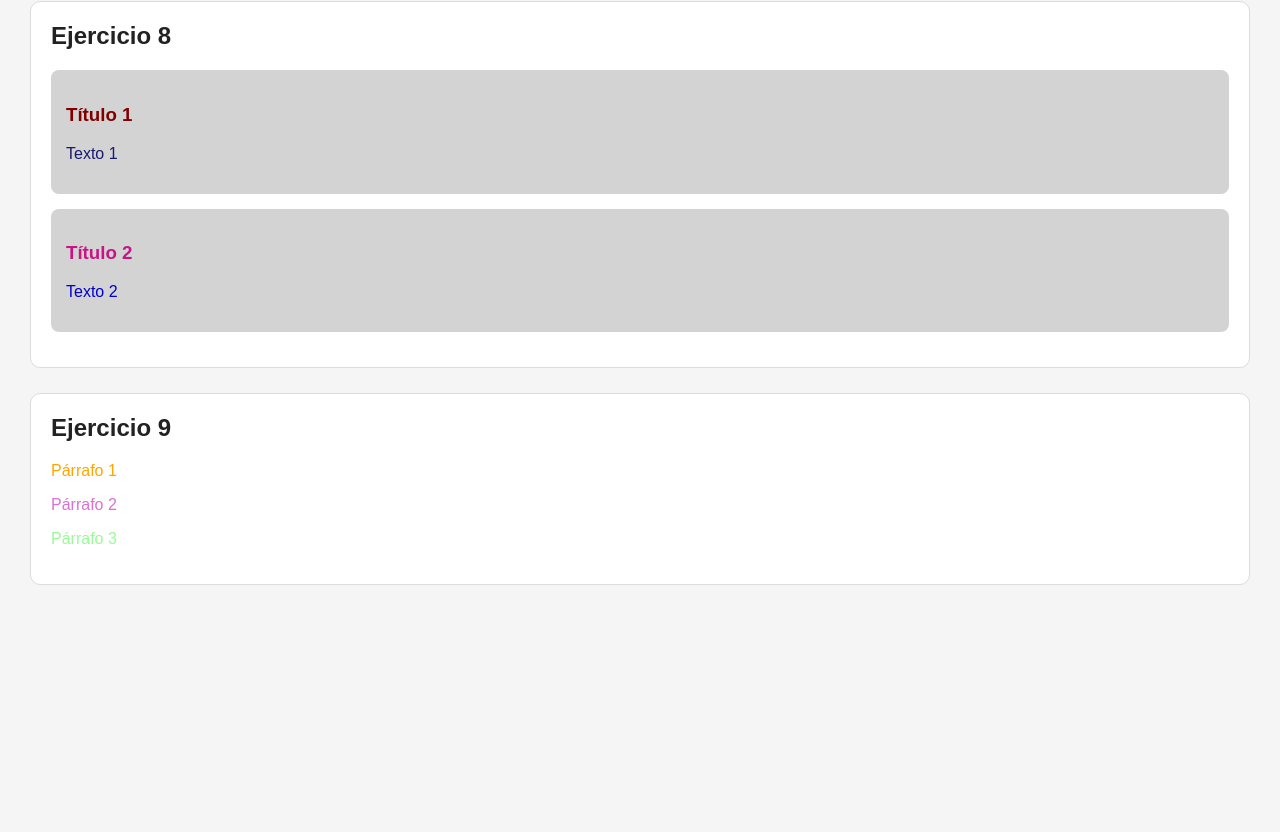
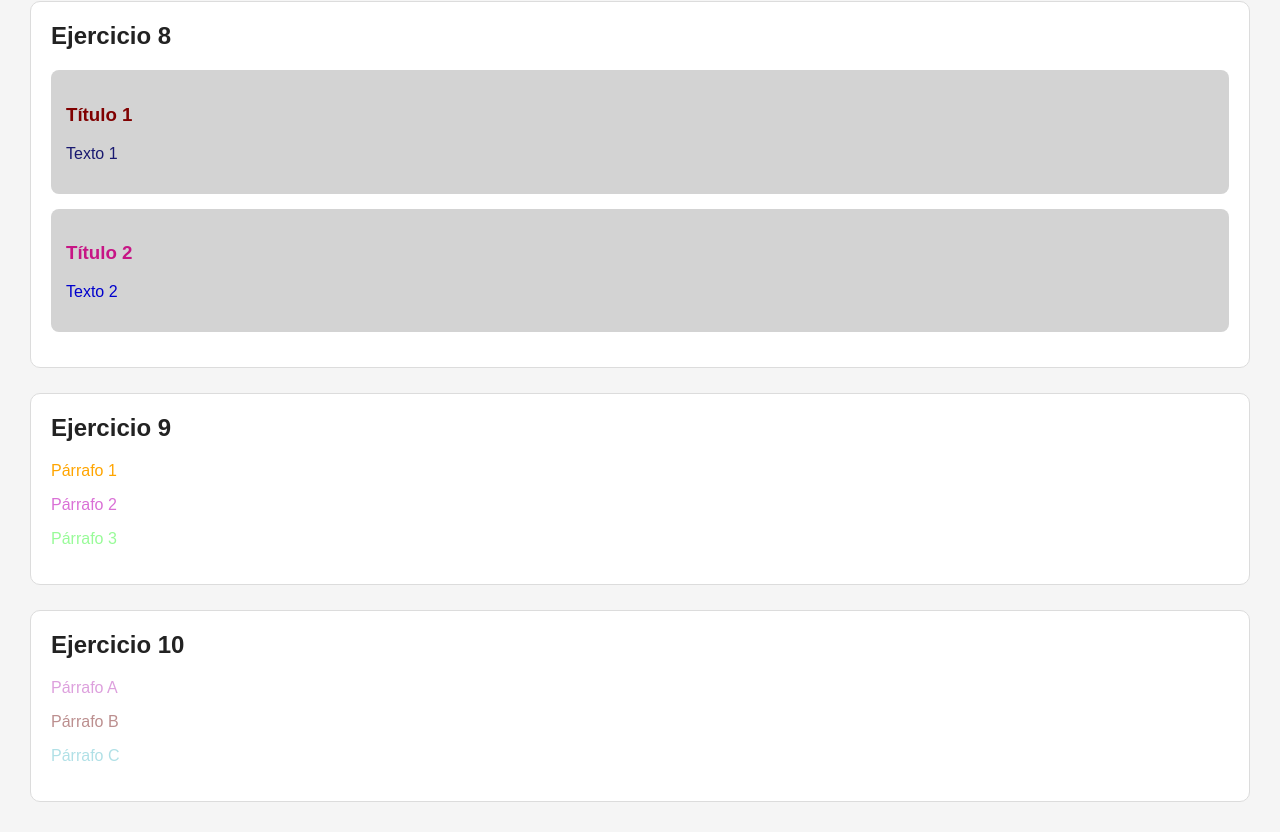
Before and after one commit to karlmard8/26AProgWebCarlosSantana, a plain HTML site: page Practica de box model/ejercicios-especificidad/index.html in a window 1280 px wide. Shown: the part 1554-2386 px from the top of the page. Before the commit the page ends 2169 px from the top, so only its background shows below. Drawn offline with Linux system fonts and the light colour scheme.

Commit message:
Ejercicio 10

```diff
--- a/Practica de box model/ejercicios-especificidad/index.html
+++ b/Practica de box model/ejercicios-especificidad/index.html
@@ -228,5 +228,32 @@
   (0,3,0)
   -->
 
+  <!-- Ejercicio 10 -->
+  <section class="bloque">
+    <h2>Ejercicio 10</h2>
+    <div class="contenedor" id="contenedor">
+      <p>Párrafo A</p>
+      <div class="interno">
+        <p class="destacado">Párrafo B</p>
+      </div>
+      <p class="destacado">Párrafo C</p>
+    </div>
+  </section>
+  <!--
+  Colores de "Párrafo A", "Párrafo B" y "Párrafo C".
+  Párrafo A: plum
+  Párrafo B: rosybrown
+  Párrafo C: powderblue
+
+  Explica por que "Parrafo B" no toma el color de la regla 6 si tiene clase destacado y esta dentro de .interno.
+  Párrafo B sí toma la regla 6 porque tiene clase destacado y está dentro de .interno dentro de #contenedor.
+
+  ¿Qué regla tiene mayor especificidad? Ordenalas de mayor a menor.
+  #contenedor .interno .destacado
+  #contenedor .destacado
+  #contenedor p
+  .contenedor .interno p
+  .destacado
+  -->
 </body>
 </html>
--- a/Practica de box model/ejercicios-especificidad/styles.css
+++ b/Practica de box model/ejercicios-especificidad/styles.css
@@ -240,3 +240,28 @@ input[type="submit"] {
 .main-e9 .seccion .especial {
   color: paleturquoise; /* 6 */
 }
+
+/* EJERCICIO 10*/
+#contenedor p {
+  color: peru; /* 1 */
+}
+
+.destacado {
+  color: pink; /* 2 */
+}
+
+#contenedor p {
+  color: plum; /* 3 */
+}
+
+#contenedor .destacado {
+  color: powderblue; /* 4 */
+}
+
+.contenedor .interno p {
+  color: rebeccapurple; /* 5 */
+}
+
+#contenedor .interno .destacado {
+  color: rosybrown; /* 6 */
+}
```
